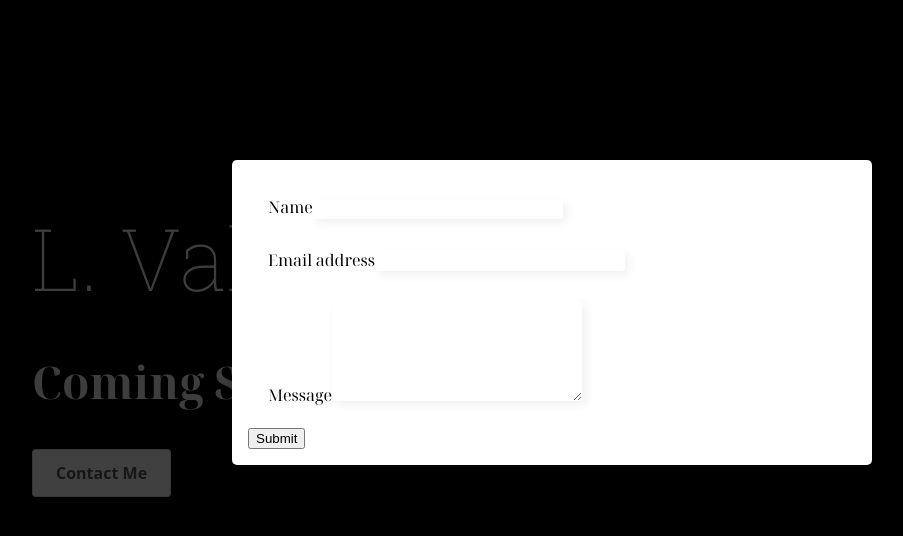
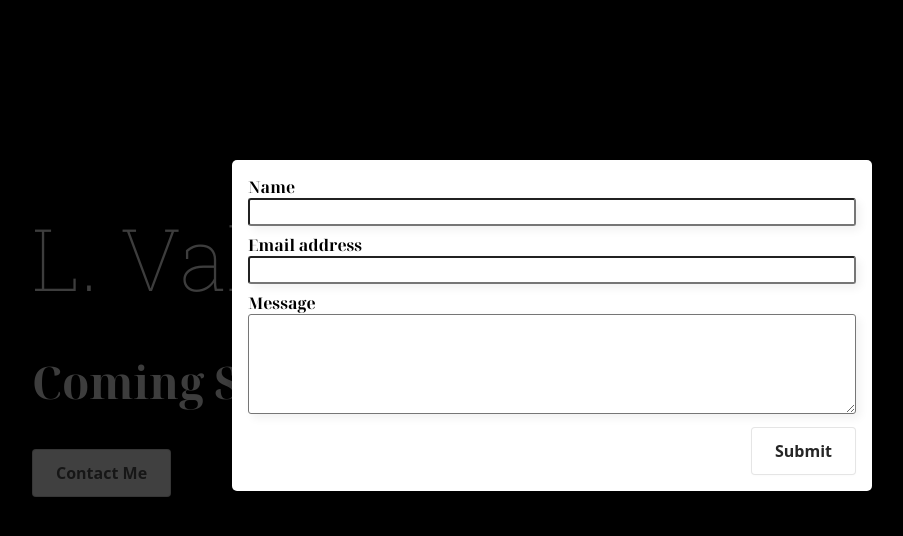
Before and after one commit to ramseylove/lvd-landing, a React (Create React App) app: page / in a window 1280 px wide. Both pictures are taken after a click on the button "Contact Me". Shown: the top 536 px of the page, without its empty margins (88-991 px from the left). Built offline with nearby package versions, Linux system fonts and the light colour scheme.

Commit message:
starting usInput hook

```diff
--- a/src/components/ContactForm.js
+++ b/src/components/ContactForm.js
@@ -1,25 +1,59 @@
 import React, { useState } from "react";
+import useInput from "../hooks/useInput";
 import Modal from "./Modal";
 import { send } from "emailjs-com";
 
 import classes from "./ContactForm.module.css";
 import Success from "./Success";
 
+const emailValidator =
+  /^(([^<>()\[\]\\.,;:\s@"]+(\.[^<>()\[\]\\.,;:\s@"]+)*)|(".+"))@((\[[0-9]{1,3}\.[0-9]{1,3}\.[0-9]{1,3}\.[0-9]{1,3}])|(([a-zA-Z\-0-9]+\.)+[a-zA-Z]{2,}))$/; //eslint-disable-line
+
+
 function ContactForm(props) {
-  const [name, setName] = useState("");
-  const [email, setEmail] = useState("");
-  const [message, setMessage] = useState("");
+  const {
+    value: enteredName,
+    isValid: enteredNameIsValid,
+    hasError: nameInputHasError,
+    valueInputChangeHandler: nameChangeHandler,
+    valueInputBlurHandler: nameBlurHandler,
+    reset: resetNameInput,
+  } = useInput("name", (value) => value.trim() !== "");
+
+  const {
+    value: enteredEmail,
+    isValid: enteredEmailIsValid,
+    hasError: emailInputHasError,
+    valueInputChangeHandler: emailChangeHandler,
+    valueInputBlurHandler: emailBlurHandler,
+    reset: resetEmailInput,
+  } = useInput("email", (value) => emailValidator.test(value));
+
+  const {
+    value: enteredMessage,
+    isValid: enteredMessageIsValid,
+    hasError: messageInputHasError,
+    valueInputChangeHandler: messageChangeHandler,
+    valueInputBlurHandler: messageBlurHandler,
+    reset: resetMessageinput,
+  } = useInput('message', (value) => value.length < 500);
+
+  const [formIsValid, setFormIsValid] = useState(false)
   const [sentEmail, setSentEmail] = useState(false);
+
+  if (enteredNameIsValid && enteredEmailIsValid && enteredMessageIsValid){
+    setFormIsValid(true)
+  }
 
   const handleSubmit = (e) => {
     e.preventDefault();
 
-    if (sentEmail === false) {
+    if (sentEmail === false && formIsValid) {
       const toSend = {
-        from_name: name,
+        from_name: enteredName,
         to_name: "LVD",
-        message: message,
-        reply_to: email,
+        message: enteredMessage,
+        reply_to: enteredEmail,
       };
       send(
         "service_er9x52t",
@@ -29,12 +63,11 @@ function ContactForm(props) {
       )
         .then((response) => {
           console.log("SUCCESS!", response.status, response.text);
-          //   setName('')
-          //   setEmail('')
-          //   setMessage('')
-          //   setSentEmail(true);
           props.onSuccess("Email was Sent Successfully");
           setSentEmail(true);
+          resetNameInput();
+          resetEmailInput();
+          resetMessageinput();
         })
         .catch((err) => {
           console.log("FAILED", err);
@@ -42,57 +75,66 @@ function ContactForm(props) {
     }
   };
 
-  const handleNameChange = (e) => {
-    setName(e.target.value);
-  };
+  const nameInputClasses = !nameInputHasError
+    ? classes.form_control
+    : classes.form_control + ' ' + classes.invalid;
 
-  const handleEmailChange = (e) => {
-    setEmail(e.target.value);
-  };
+  const emailInputClasses = !emailInputHasError
+    ? classes.form_control
+    : classes.form_control + ' ' + classes.invalid;
 
-  const handleMessageChange = (e) => {
-    setMessage(e.target.value);
-  };
+  const messageInputClasses = !messageInputHasError
+    ? classes.form_control
+    : classes.form_control + ' ' + classes.invalid;
 
   return (
     <Modal onClose={props.onClose}>
       {sentEmail === true ? (
-        <Success name={name} email={email} message={message} />
+        <Success name={enteredName} email={enteredEmail} message={enteredMessage} />
       ) : (
         <form id="contact-form" onSubmit={handleSubmit} method="POST">
-          <div className={classes.form_group}>
+          <div className={nameInputClasses}>
             <label htmlFor="name">Name</label>
             <input
               name="name"
               type="text"
-              value={name}
-              onChange={handleNameChange}
+              value={enteredName}
+              onChange={nameChangeHandler}
+              onBlur={nameBlurHandler}
               aria-describedby="name"
             />
           </div>
-          <div className={classes.form_group}>
+          {nameInputHasError && (
+        <p className={classes.error_text}>Name must not be empty</p>
+          )}
+          <div className={emailInputClasses}>
             <label htmlFor="inputEmail">Email address</label>
             <input
               name="email"
               type="email"
-              value={email}
-              onChange={handleEmailChange}
+              value={enteredEmail}
+              onChange={emailChangeHandler}
+              onBlur={emailBlurHandler}
               aria-describedby="email"
             />
           </div>
-          <div className={classes.form_group}>
+          {emailInputHasError && <p className={classes.error_text}>This email is not valid</p>}
+          <div className={messageInputClasses}>
             <label htmlFor="message">Message</label>
             <textarea
               name="message"
-              value={message}
+              value={enteredMessage}
               rows="5"
-              aria-describedby="emailHelp"
-              onChange={handleMessageChange}
+              aria-describedby="messageField"
+              onChange={messageChangeHandler}
+              onBlur={messageBlurHandler}
             ></textarea>
           </div>
-          <button type="submit" className="btn btn-primary">
+          <div className={classes.actions}>
+          <button type="submit" className={classes.submitButton}>
             Submit
           </button>
+          </div>
         </form>
       )}
     </Modal>
--- a/src/components/ContactForm.module.css
+++ b/src/components/ContactForm.module.css
@@ -4,7 +4,7 @@
     box-sizing: border-box;
 }
 
-input, textarea {
+/* input, textarea {
     height: 20px;
     width: 250px;
     border-radius: 3px;
@@ -14,4 +14,102 @@ input, textarea {
 
 textarea {
     height:100px;
+} */
+
+.form_control {
+  /* display: flex; */
+  align-items: center;
+  margin-bottom: 0.5rem;
 }
+
+.form_control label {
+    display: block;
+  font-weight: bold;
+  margin-right: 1rem;
+}
+
+.form_control input,
+.form_control select {
+  width: 100%;
+  border-radius: 3px;
+  /* border: 1px solid #ccc; */
+  font: inherit;
+  padding-left: 0.5rem;
+  box-shadow: 4px 4px 10px rgba(0,0,0,0.06);
+}
+.form_control input:focus {
+    outline: none;
+    border-color: #240370;
+    background-color: #e0d4fd;
+  }
+
+.form_control textarea {
+    height: 100px;
+    width: 100%;
+  border-radius: 3px;
+  font: inherit;
+  padding-left: 0.5rem;
+  box-shadow: 4px 4px 10px rgba(0,0,0,0.06);
+}
+
+.invalid input {
+    border: 1px solid #b40e0e;
+    background-color: #fddddd;
+  }
+.invalid input:focus {
+    border-color: #ff8800;
+    background-color: #fbe8d2;
+}
+.error_text {
+    color: #b40e0e;
+  }
+/* Contact Form button */
+.actions {
+    text-align: right;
+}
+.submitButton {
+    align-items: center;
+    background-color: #FFFFFF;
+    border: 1px solid rgba(0, 0, 0, 0.1);
+    border-radius: .25rem;
+    box-shadow: rgba(0, 0, 0, 0.02) 0 1px 3px 0;
+    box-sizing: border-box;
+    color: rgba(0, 0, 0, 0.85);
+    cursor: pointer;
+    display: inline-flex;
+    font-family: system-ui,-apple-system,system-ui,"Helvetica Neue",Helvetica,Arial,sans-serif;
+    font-size: 16px;
+    font-weight: 600;
+    justify-content: center;
+    line-height: 1.25;
+    margin: 0;
+    min-height: 3rem;
+    padding: calc(.875rem - 1px) calc(1.5rem - 1px);
+    position: relative;
+    text-decoration: none;
+    transition: all 250ms;
+    user-select: none;
+    -webkit-user-select: none;
+    touch-action: manipulation;
+    vertical-align: baseline;
+    width: auto;
+  }
+
+  .submitButton:hover,
+  .submitButton:focus {
+    border-color: rgba(0, 0, 0, 0.15);
+    box-shadow: rgba(0, 0, 0, 0.1) 0 4px 12px;
+    color: rgba(0, 0, 0, 0.65);
+  }
+
+  .submitButton:hover {
+    transform: translateY(-1px);
+  }
+
+  .submitButton:active {
+    background-color: #F0F0F1;
+    border-color: rgba(0, 0, 0, 0.15);
+    box-shadow: rgba(0, 0, 0, 0.06) 0 2px 4px;
+    color: rgba(0, 0, 0, 0.65);
+    transform: translateY(0);
+  }
--- /dev/null
+++ b/src/hooks/useInput.js
@@ -0,0 +1,47 @@
+import { useEffect, useState } from "react";
+
+
+const useInput = (key, validateValue) => {
+  const [enteredValue, setEnteredValue] = useState("");
+  const [isTouched, setIsTouched] = useState(false);
+  const [debouncedValue, setDebouncedValue] = useState(enteredValue)
+//   const [valueIsValid, setValueIsValid] = useState(false)
+
+//   useEffect(() => {
+//       const timerId = setTimeout(() => {
+//         if (validateValue(enteredValue)){
+//             setValueIsValid(true)
+//         }
+//       }, 500)
+//       return () => {
+//           clearTimeout(timerId)
+//       }
+//   }, [enteredValue])
+
+  const valueIsValid = validateValue(enteredValue);
+  const hasError = !valueIsValid && isTouched;
+
+  const valueInputChangeHandler = (event) => {
+    setEnteredValue(event.target.value);
+  };
+
+  const valueInputBlurHandler = (event) => {
+    setIsTouched(true);
+  };
+
+  const reset = () => {
+    setEnteredValue("");
+    setIsTouched(false);
+  };
+
+  return {
+    value: enteredValue,
+    isValid: valueIsValid,
+    hasError: hasError,
+    valueInputChangeHandler,
+    valueInputBlurHandler,
+    reset,
+  };
+};
+
+export default useInput;
```
